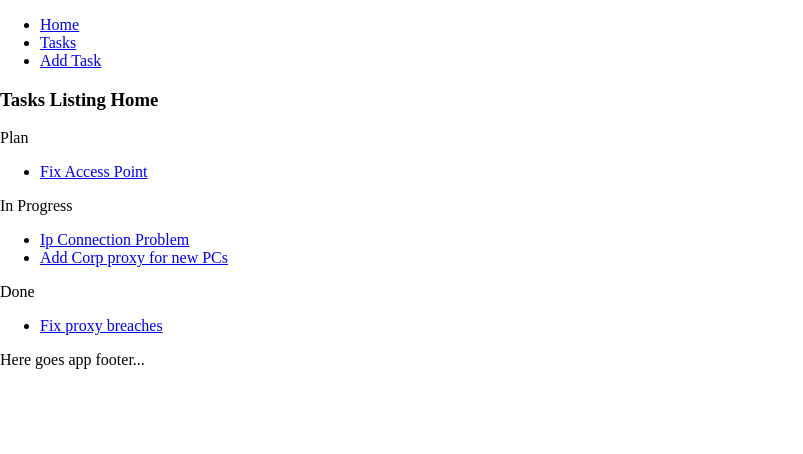
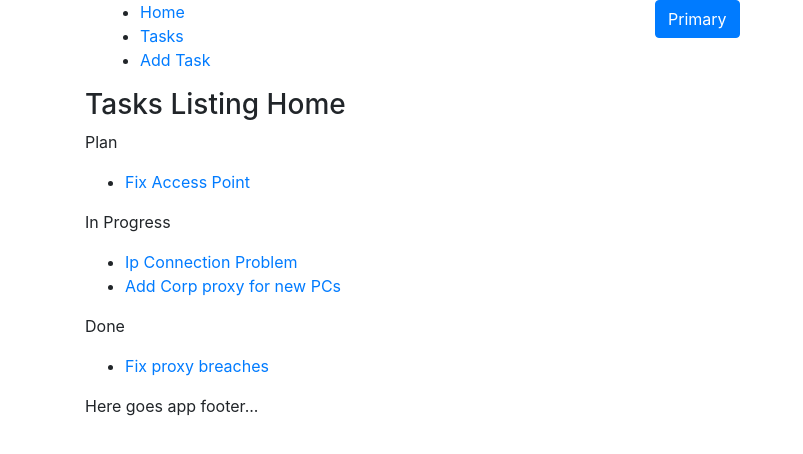
Before and after one commit to grglucastr/onweek.ly, a React (Create React App) app: page / in a window 1280 px wide. Shown: the top 454 px of the page, without its empty margins (0-803 px from the left). Built offline with nearby package versions, Linux system fonts and the light colour scheme.

Commit message:
Add first styling with React-Bootstrap

```diff
--- a/src/components/App.js
+++ b/src/components/App.js
@@ -1,6 +1,10 @@
 import React, { Component, Fragment } from "react";
 import { connect } from "react-redux";
 import { BrowserRouter as Router, Switch, Route } from "react-router-dom";
+
+import Container from "react-bootstrap/Container";
+import Row from "react-bootstrap/Row";
+import Col from "react-bootstrap/Col";
 
 import AppHeader from "./AppHeader";
 import AppFooter from "./AppFooter";
@@ -57,8 +61,15 @@ class App extends Component {
   render() {
     return (
       <Router>
-        <Fragment>
+        <Container>
+          <Row>
+            <Col>
               <AppHeader />
+            </Col>
+          </Row>
+
+          <Row>
+            <Col>
               <Switch>
                 <Route exact path="/" component={TaskHome} />
                 <Route exact path="/tasks" component={TaskHome} />
@@ -66,8 +77,15 @@ class App extends Component {
                 <Route exact path="/tasks/:id" component={TaskDetail} />
                 <Route exact path="/tasks/:id/edit" component={TaskForm} />
               </Switch>
+            </Col>
+          </Row>
+
+          <Row>
+            <Col>
               <AppFooter />
-        </Fragment>
+            </Col>
+          </Row>
+        </Container>
       </Router>
     );
   }
--- a/src/components/AppHeader.js
+++ b/src/components/AppHeader.js
@@ -1,9 +1,16 @@
 import React from "react";
 import { Link } from "react-router-dom";
 
+import Container from "react-bootstrap/Container";
+import Row from "react-bootstrap/Row";
+import Col from "react-bootstrap/Col";
+import Button from "react-bootstrap/Button";
+
 function AppHeader(props) {
   return (
-    <div>
+    <Container>
+      <Row>
+        <Col>
           <ul>
             <li>
               <Link to="/">Home</Link>
@@ -15,7 +22,12 @@ function AppHeader(props) {
               <Link to="/add-tasks/">Add Task</Link>
             </li>
           </ul>
-    </div>
+        </Col>
+        <Col>
+          <Button variant="primary">Primary</Button>
+        </Col>
+      </Row>
+    </Container>
   );
 }
 
--- a/src/index.js
+++ b/src/index.js
@@ -7,6 +7,8 @@ import App from "./components/App";
 
 import taskReducer from "./reducers/tasks";
 
+import "bootstrap/dist/css/bootstrap.css";
+
 const store = createStore(taskReducer);
 
 ReactDOM.render(
```
Lines whose indentation alone changed are shown as unchanged.
